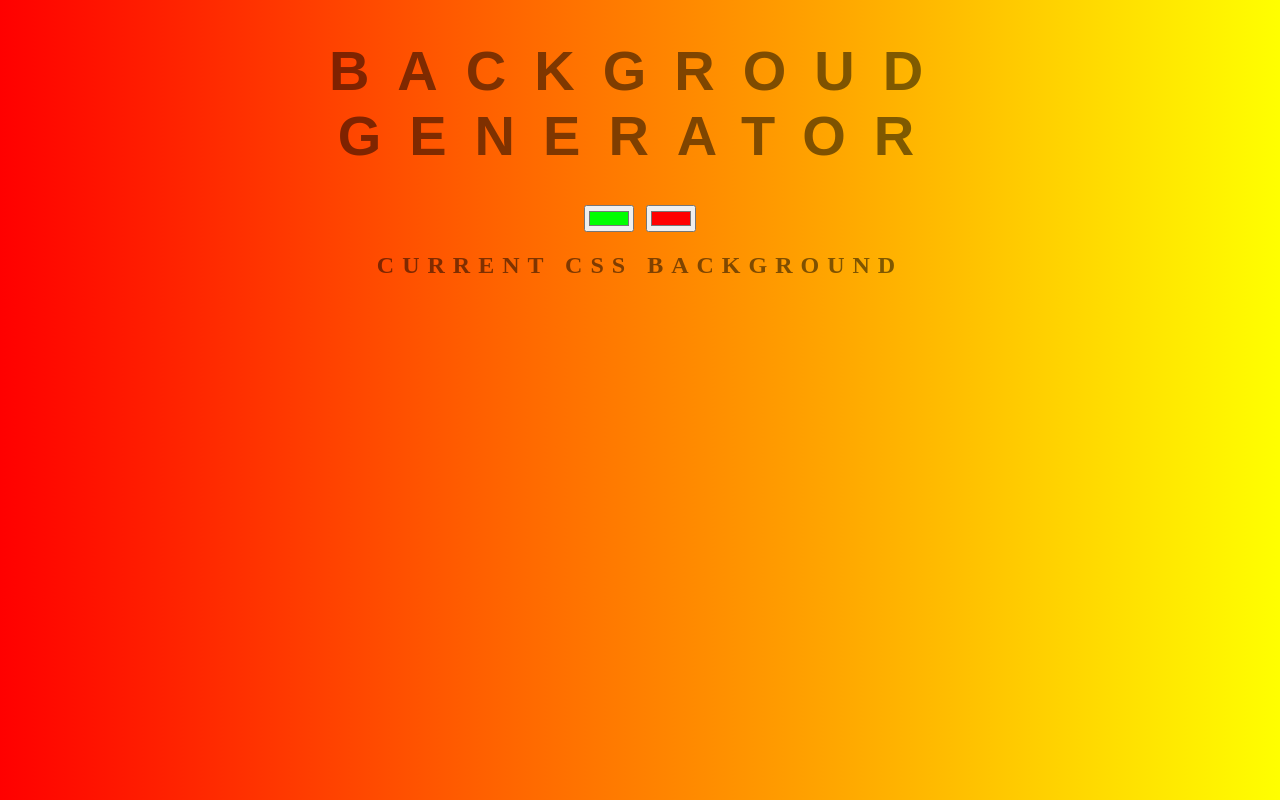
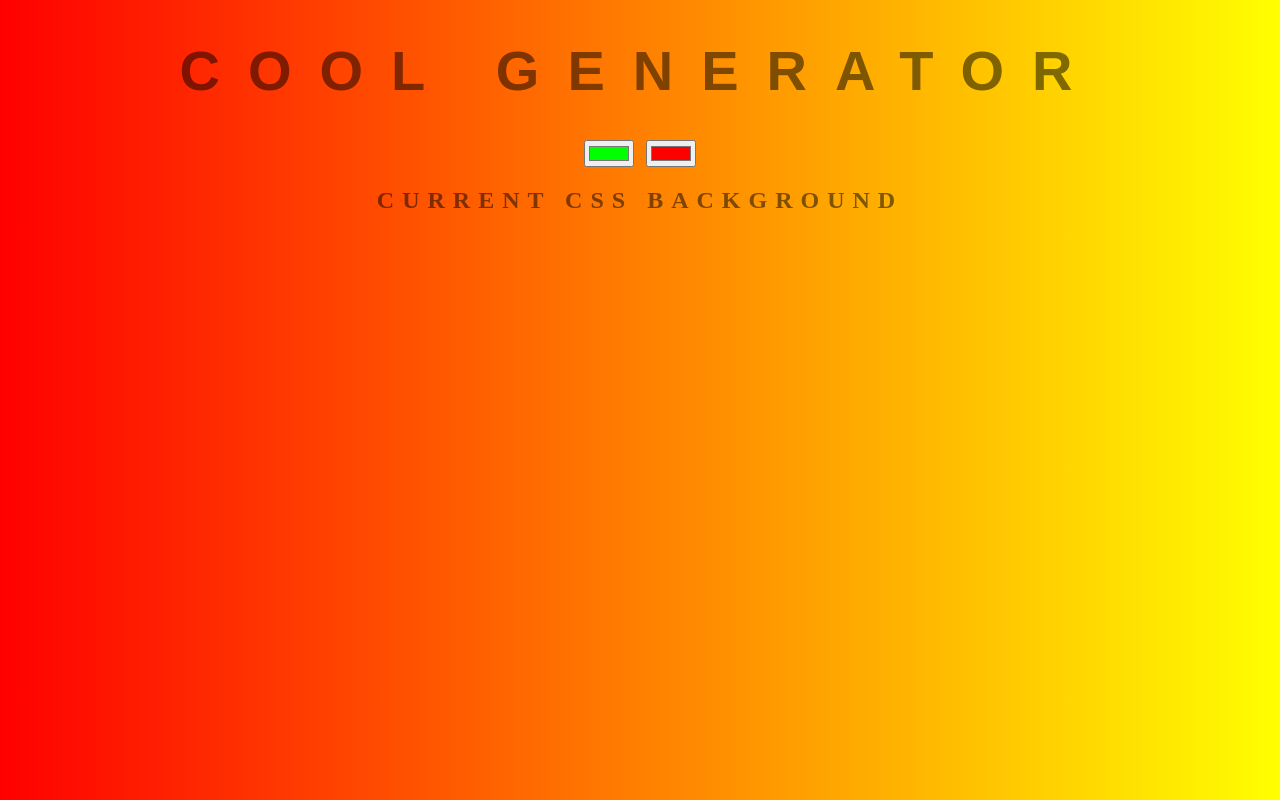
Before and after one commit to elvisciurea/background-generator, a plain HTML site: page index.html in a window 1280 px wide. Drawn offline with Linux system fonts and the light colour scheme.

Commit message:
changing title

```diff
--- a/index.html
+++ b/index.html
@@ -6,7 +6,7 @@
     <link rel="stylesheet" href="style.css">
 </head>
 <body id="gradient">
-    <h1>Backgroud generator</h1>
+    <h1>Cool generator</h1>
     <input class="color1" type="color" name="color1" value="#00ff00">
     <input class="color2" type="color" name="color2" value="#ff0000">
     <h2>Current CSS Background</h2
```
